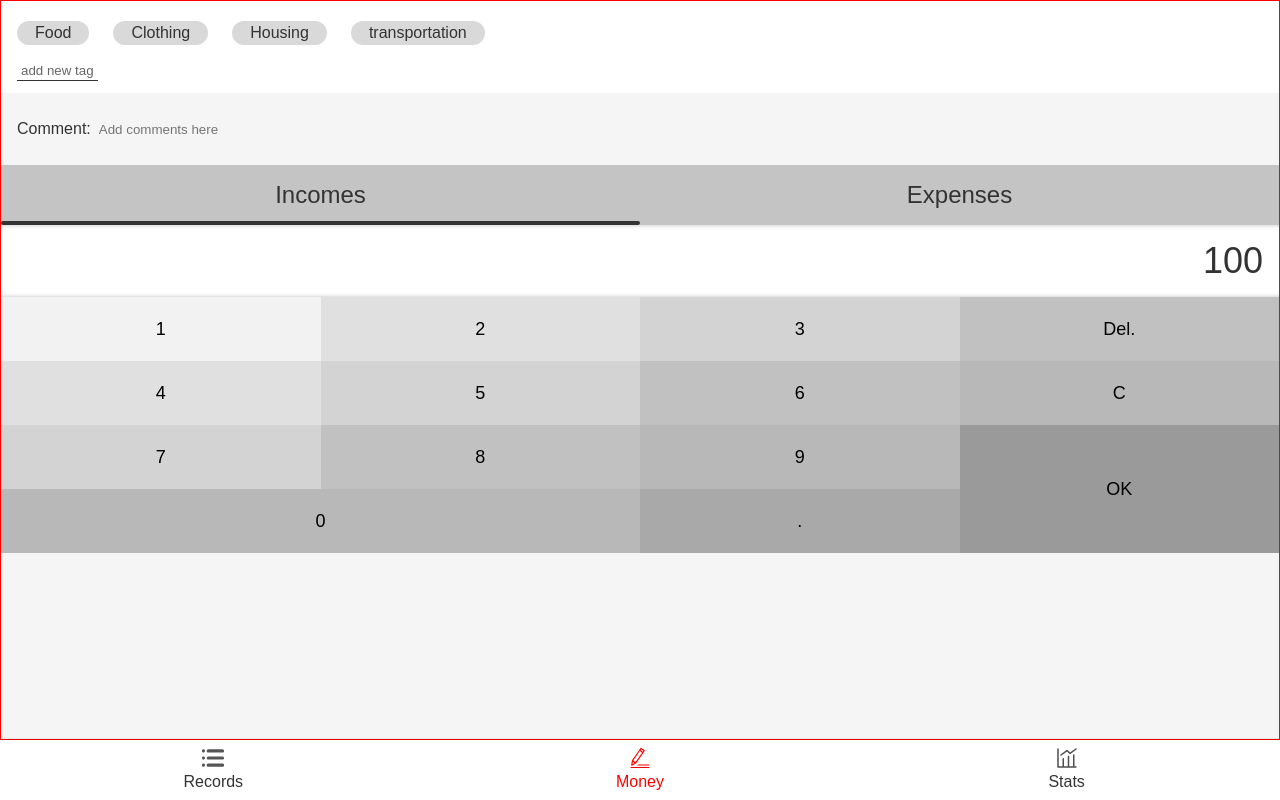
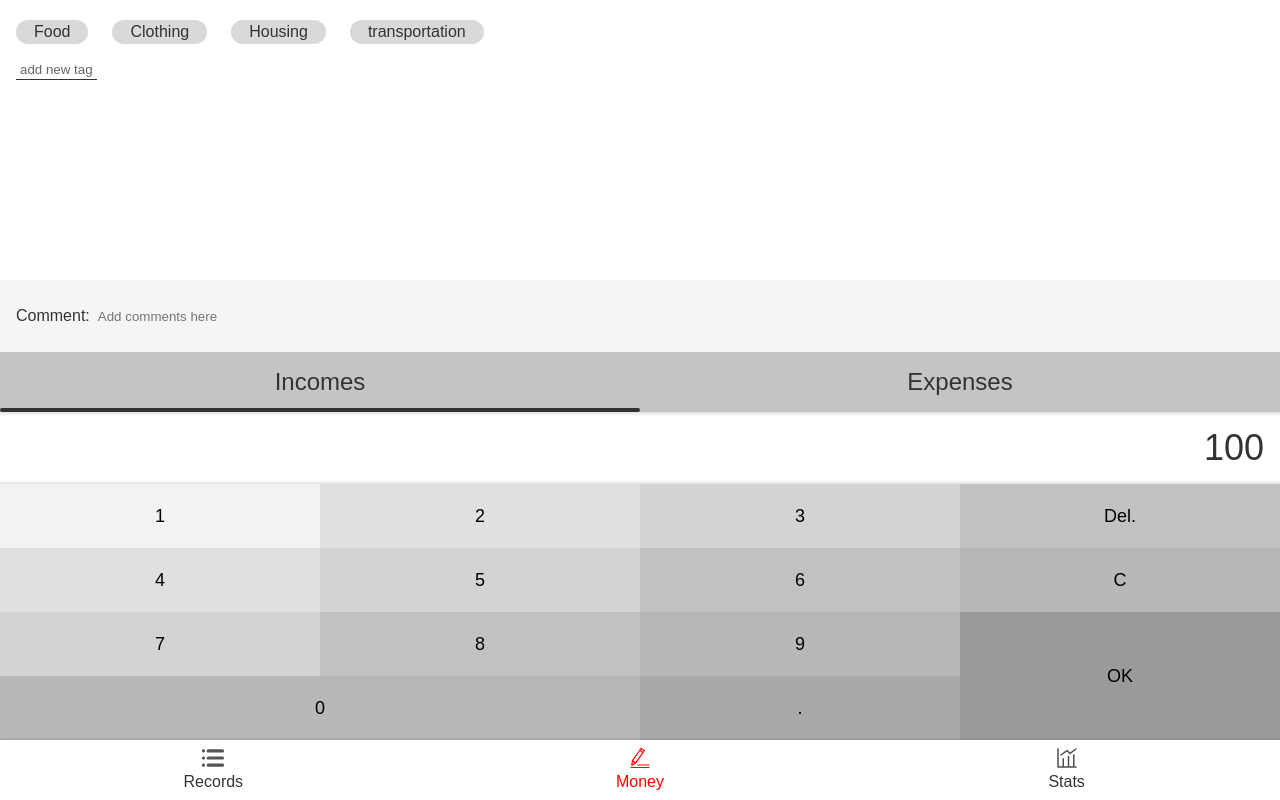
Before and after one commit to L-Qichen/easebooks-react, a React app: page /#/money in a window 1280 px wide. Built offline with nearby package versions, Linux system fonts and the light colour scheme.

Commit message:
created money file for modularization purpose.

```diff
--- a/src/views/Money.tsx
+++ b/src/views/Money.tsx
@@ -1,185 +1,26 @@
 import React from "react";
 import Layout from "components/layout";
 import styled from "styled-components";
+import { CategorySection } from "./Money/CategorySection";
+import { NotesSection } from "./Money/NotesSection";
+import { NumberPadSection } from "./Money/NumberPadSection";
+import { TagsSection } from "./Money/TagsSection";
 
 function Money() {
-  const TagsSection = styled.section`
-    background: #FFFFFF;
-    padding: 12px 16px;
-    > ol {
-      margin: 0px -12px;
-      > li {
-        background: #D9D9D9;
-        border-radius: 18px;
-        display: inline-block;
-        padding: 3px 18px;
-        margin: 8px 12px;
-      }
-    }
-    > button {
-      background: none;
-      border: none;
-      padding: 2px 4px;
-      border-bottom: 1px solid #333;
-      color: #666;
-      margin-top: 8px;
-    }
-  `
-
-  const NotesSection = styled.section`
-    padding: 0px 16px;
-    > label {
-      display: flex;
-      align-items: center;
-      > span {
-        margin-right: 8px;
-        white-space: nowrap;
-      }
-      > input {
-        width: 100%;
-        height: 72px;
-        border: none;
-        background: none;
-      }
-    }
-  `
-
-  const CategorySection = styled.section`
-    font-size: 24px;
-    > ul {
-      display: flex;
-      background: #C4C4C4;
-      > li {
-        width: 50%;
-        text-align: center;
-        padding: 16px 0px;
-        position: relative;
-        &.selected::after {
-          content: '';
-          display: block;
-          height: 4px;
-          border-radius: 32px;
-          background: #333;
-          position: absolute;
-          width: 100%;
-          bottom: 0;
-          left: 0;
-        }
-      }
-    }
-  `
-
-  const NumberPadSection = styled.section`
+  const MyLayout = styled(Layout)`
     display: flex;
     flex-direction: column;
-    > .output {
-      background: white;
-      font-size: 36px;
-      line-height: 72px;
-      text-align: right;
-      padding: 0px 16px;
-      box-shadow: inset 0px -5px 5px -5px rgba(0,0,0,0.25),
-                  inset 0px 5px 5px -5px rgba(0,0,0,0.25);
-    }
-    > .pad {
-      > button {
-        font-size: 18px;
-        border: none;
-        float: left;
-        width: 25%;
-        height: 64px;
-        &.ok {
-          float: right;
-          height: 128px;
-        }
-        &.zero {
-          width: 50%;
-        }
-        &:nth-child(1) {
-          background: #f2f2f2;
-        }
-        &:nth-child(2),
-        &:nth-child(5) {
-          background: #E0E0E0;
-        }
-        &:nth-child(3),
-        &:nth-child(6),
-        &:nth-child(9) {
-          background: #D3D3D3;
-        }
-        &:nth-child(4),
-        &:nth-child(7),
-        &:nth-child(10) {
-          background: #C1C1C1;
-        }
-        &:nth-child(8),
-        &:nth-child(11),
-        &:nth-child(13) {
-          background: #B8B8B8;
-        }
-        &:nth-child(12) {
-          background: #9A9A9A;
-        }
-        &:nth-child(14) {
-          background: #A9A9A9;
-        }
-      }
-    }
-  `
-
-  const MyLayout = styled(Layout)`
-    border: 1px solid red;
   `
 
   return (
     <MyLayout>
-      <TagsSection>
-        <ol>
-          <li>Food</li>
-          <li>Clothing</li>
-          <li>Housing</li>
-          <li>transportation</li>
-        </ol>
-        <button>add new tag</button>
-      </TagsSection>
+      <TagsSection />
 
-      <NotesSection>
-        <label>
-          <span>
-            Comment:
-          </span>
-          <input type="text" placeholder="Add comments here" />
-        </label>
-      </NotesSection>
+      <NotesSection />
 
-      <CategorySection>
-        <ul>
-          <li className="selected">Incomes</li>
-          <li>Expenses</li>
-        </ul>
-      </CategorySection>
+      <CategorySection />
 
-      <NumberPadSection>
-        <div className="output">
-          100
-        </div>
-        <div className="pad clearfix">
-          <button>1</button>
-          <button>2</button>
-          <button>3</button>
-          <button>Del.</button>
-          <button>4</button>
-          <button>5</button>
-          <button>6</button>
-          <button>C</button>
-          <button>7</button>
-          <button>8</button>
-          <button>9</button>
-          <button className="ok">OK</button>
-          <button className="zero">0</button>
-          <button>.</button>
-        </div>
-      </NumberPadSection>
+      <NumberPadSection />
     </MyLayout>
   );
 }
--- /dev/null
+++ b/src/views/Money/CategorySection.tsx
@@ -0,0 +1,38 @@
+import styled from "styled-components";
+
+function CategorySection() {
+  const CategorySec = styled.section`
+    font-size: 24px;
+    > ul {
+      display: flex;
+      background: #C4C4C4;
+      > li {
+        width: 50%;
+        text-align: center;
+        padding: 16px 0px;
+        position: relative;
+        &.selected::after {
+          content: '';
+          display: block;
+          height: 4px;
+          border-radius: 32px;
+          background: #333;
+          position: absolute;
+          width: 100%;
+          bottom: 0;
+          left: 0;
+        }
+      }
+    }
+  `
+  return (
+    <CategorySec>
+      <ul>
+        <li className="selected">Incomes</li>
+        <li>Expenses</li>
+      </ul>
+    </CategorySec>
+  );
+}
+
+export { CategorySection }
--- /dev/null
+++ b/src/views/Money/NotesSection.tsx
@@ -0,0 +1,34 @@
+import styled from "styled-components";
+
+function NotesSection() {
+  const NotesSec = styled.section`
+    padding: 0px 16px;
+    > label {
+      display: flex;
+      align-items: center;
+      > span {
+        margin-right: 8px;
+        white-space: nowrap;
+      }
+      > input {
+        width: 100%;
+        height: 72px;
+        border: none;
+        background: none;
+      }
+    }
+  `
+
+  return (
+    <NotesSec>
+      <label>
+        <span>
+          Comment:
+        </span>
+        <input type="text" placeholder="Add comments here" />
+      </label>
+    </NotesSec>
+  );
+}
+
+export { NotesSection }
--- /dev/null
+++ b/src/views/Money/NumberPadSection.tsx
@@ -0,0 +1,86 @@
+import styled from "styled-components";
+
+function NumberPadSection() {
+  const NumberPadSec = styled.section`
+    display: flex;
+    flex-direction: column;
+    > .output {
+      background: white;
+      font-size: 36px;
+      line-height: 72px;
+      text-align: right;
+      padding: 0px 16px;
+      box-shadow: inset 0px -5px 5px -5px rgba(0,0,0,0.25),
+                  inset 0px 5px 5px -5px rgba(0,0,0,0.25);
+    }
+    > .pad {
+      > button {
+        font-size: 18px;
+        border: none;
+        float: left;
+        width: 25%;
+        height: 64px;
+        &.ok {
+          float: right;
+          height: 128px;
+        }
+        &.zero {
+          width: 50%;
+        }
+        &:nth-child(1) {
+          background: #f2f2f2;
+        }
+        &:nth-child(2),
+        &:nth-child(5) {
+          background: #E0E0E0;
+        }
+        &:nth-child(3),
+        &:nth-child(6),
+        &:nth-child(9) {
+          background: #D3D3D3;
+        }
+        &:nth-child(4),
+        &:nth-child(7),
+        &:nth-child(10) {
+          background: #C1C1C1;
+        }
+        &:nth-child(8),
+        &:nth-child(11),
+        &:nth-child(13) {
+          background: #B8B8B8;
+        }
+        &:nth-child(12) {
+          background: #9A9A9A;
+        }
+        &:nth-child(14) {
+          background: #A9A9A9;
+        }
+      }
+    }
+  `
+  return (
+    <NumberPadSec>
+      <div className="output">
+        100
+      </div>
+      <div className="pad clearfix">
+        <button>1</button>
+        <button>2</button>
+        <button>3</button>
+        <button>Del.</button>
+        <button>4</button>
+        <button>5</button>
+        <button>6</button>
+        <button>C</button>
+        <button>7</button>
+        <button>8</button>
+        <button>9</button>
+        <button className="ok">OK</button>
+        <button className="zero">0</button>
+        <button>.</button>
+      </div>
+    </NumberPadSec>
+  );
+}
+
+export { NumberPadSection }
--- /dev/null
+++ b/src/views/Money/TagsSection.tsx
@@ -0,0 +1,40 @@
+import styled from "styled-components";
+
+function TagsSection() {
+  const TagsSec = styled.section`
+    flex-grow: 1;
+    background: #FFFFFF;
+    padding: 12px 16px;
+    > ol {
+      margin: 0px -12px;
+      > li {
+        background: #D9D9D9;
+        border-radius: 18px;
+        display: inline-block;
+        padding: 3px 18px;
+        margin: 8px 12px;
+      }
+    }
+    > button {
+      background: none;
+      border: none;
+      padding: 2px 4px;
+      border-bottom: 1px solid #333;
+      color: #666;
+      margin-top: 8px;
+    }
+  `
+  return (
+    <TagsSec>
+      <ol>
+        <li>Food</li>
+        <li>Clothing</li>
+        <li>Housing</li>
+        <li>transportation</li>
+      </ol>
+      <button>add new tag</button>
+    </TagsSec>
+  );
+}
+
+export { TagsSection }
```
